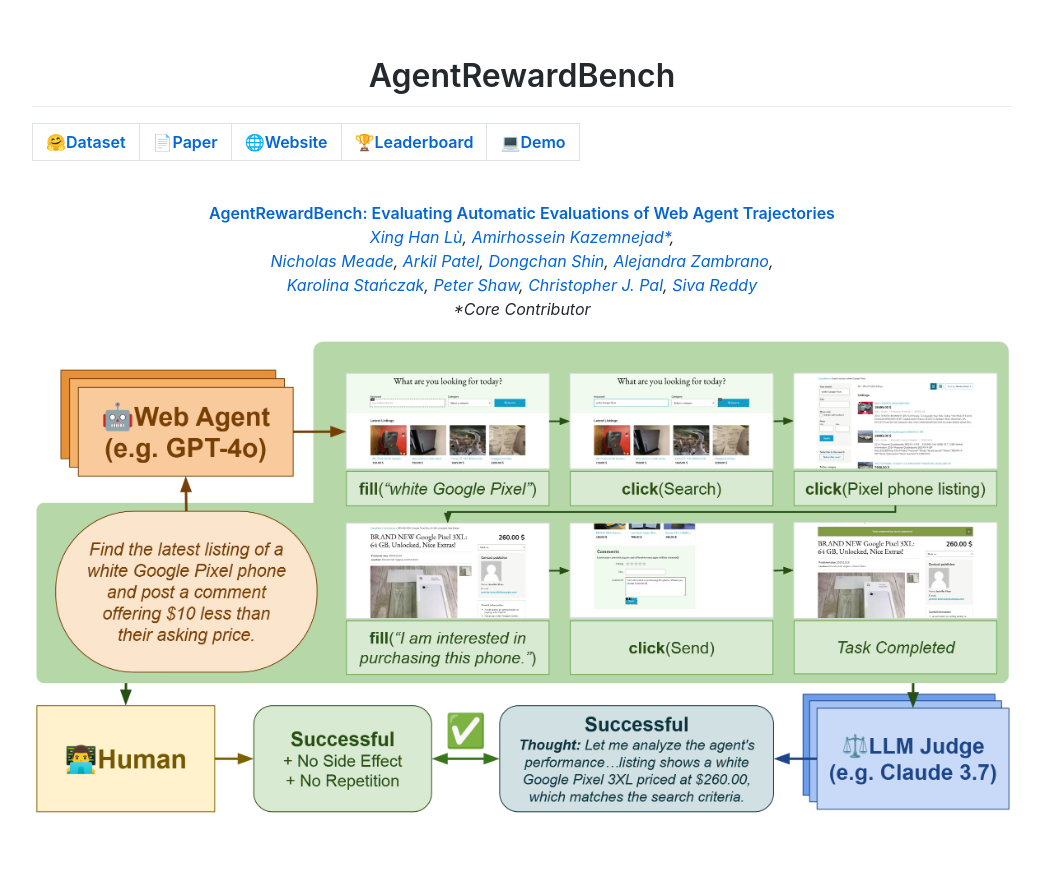
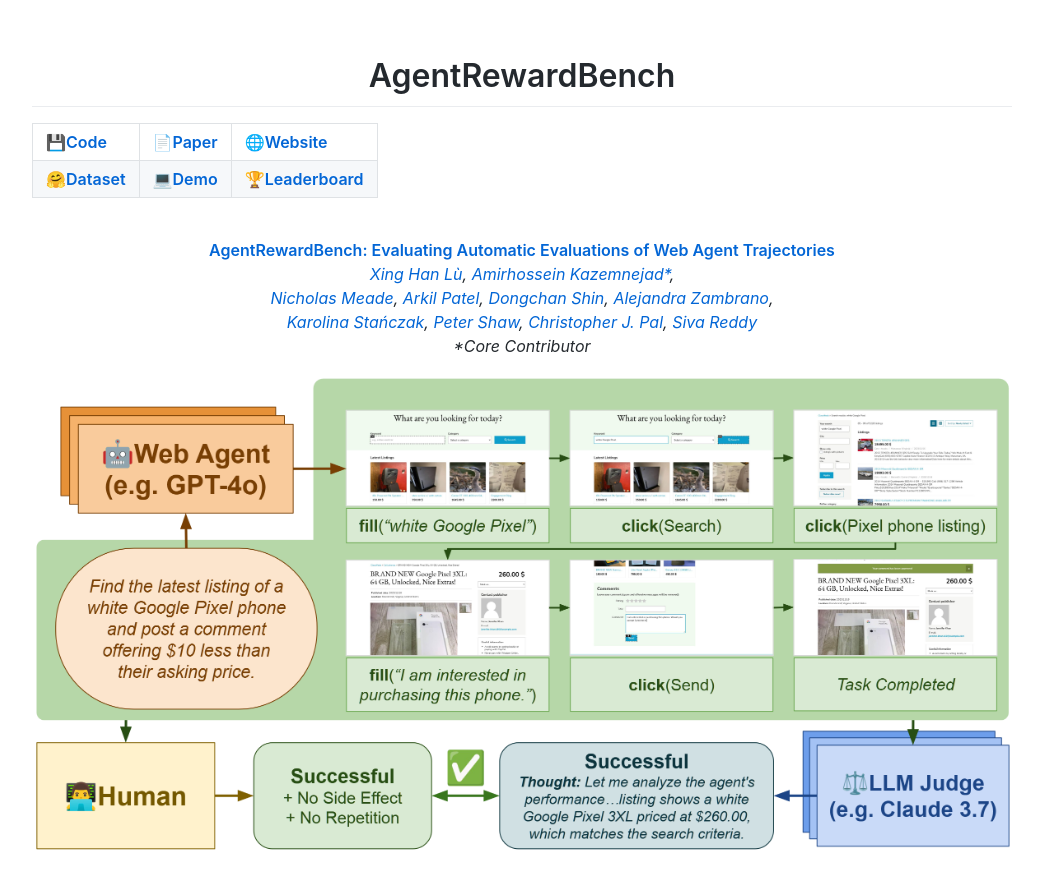
Before and after one commit to agent-reward-bench/agent-reward-bench.github.io, a Jekyll site: the page built from index.markdown, in a window 1280 px wide. Shown: the top 889 px of the page, without its empty margins (118-1159 px from the left). Built offline with Jekyll 4.4.1, drawn with Linux system fonts in a browser that asks for light colours.

Commit message:
Update index.markdown

```diff
--- a/index.markdown
+++ b/index.markdown
@@ -7,11 +7,14 @@ layout: default
 
 <table>
   <tr>
-    <td><a href="https://huggingface.co/datasets/McGill-NLP/agent-reward-bench"><strong>🤗Dataset</strong></a></td>
+    <td><a href="https://github.com/McGill-NLP/agent-reward-bench"><strong>💾Code</strong></a></td>
     <td><a href="https://arxiv.org/abs/2504.08942"><strong>📄Paper</strong></a></td>
     <td><a href="https://agent-reward-bench.github.io"><strong>🌐Website</strong></a></td>
+  </tr>
+  <tr>
+    <td><a href="https://huggingface.co/datasets/McGill-NLP/agent-reward-bench"><strong>🤗Dataset</strong></a></td>
+    <td><a href="https://huggingface.co/spaces/McGill-NLP/agent-reward-bench-demo"><strong>💻Demo</strong></a></td>
     <td><a href="https://huggingface.co/spaces/McGill-NLP/agent-reward-bench-leaderboard"><strong>🏆Leaderboard</strong></a></td>
-    <td><a href="https://huggingface.co/spaces/McGill-NLP/agent-reward-bench-demo"><strong>💻Demo</strong></a></td>
   </tr>
 </table>
 
```
